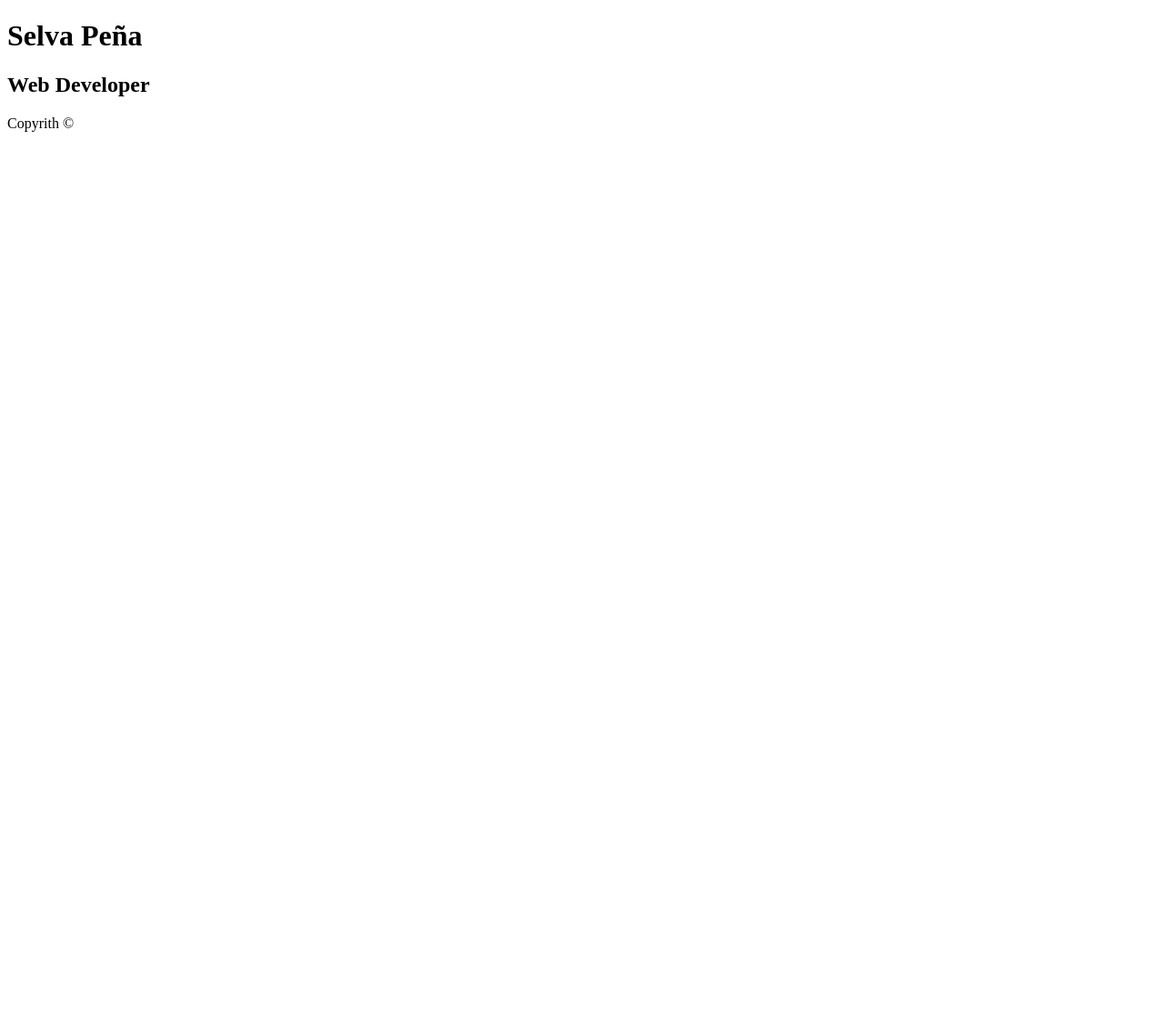
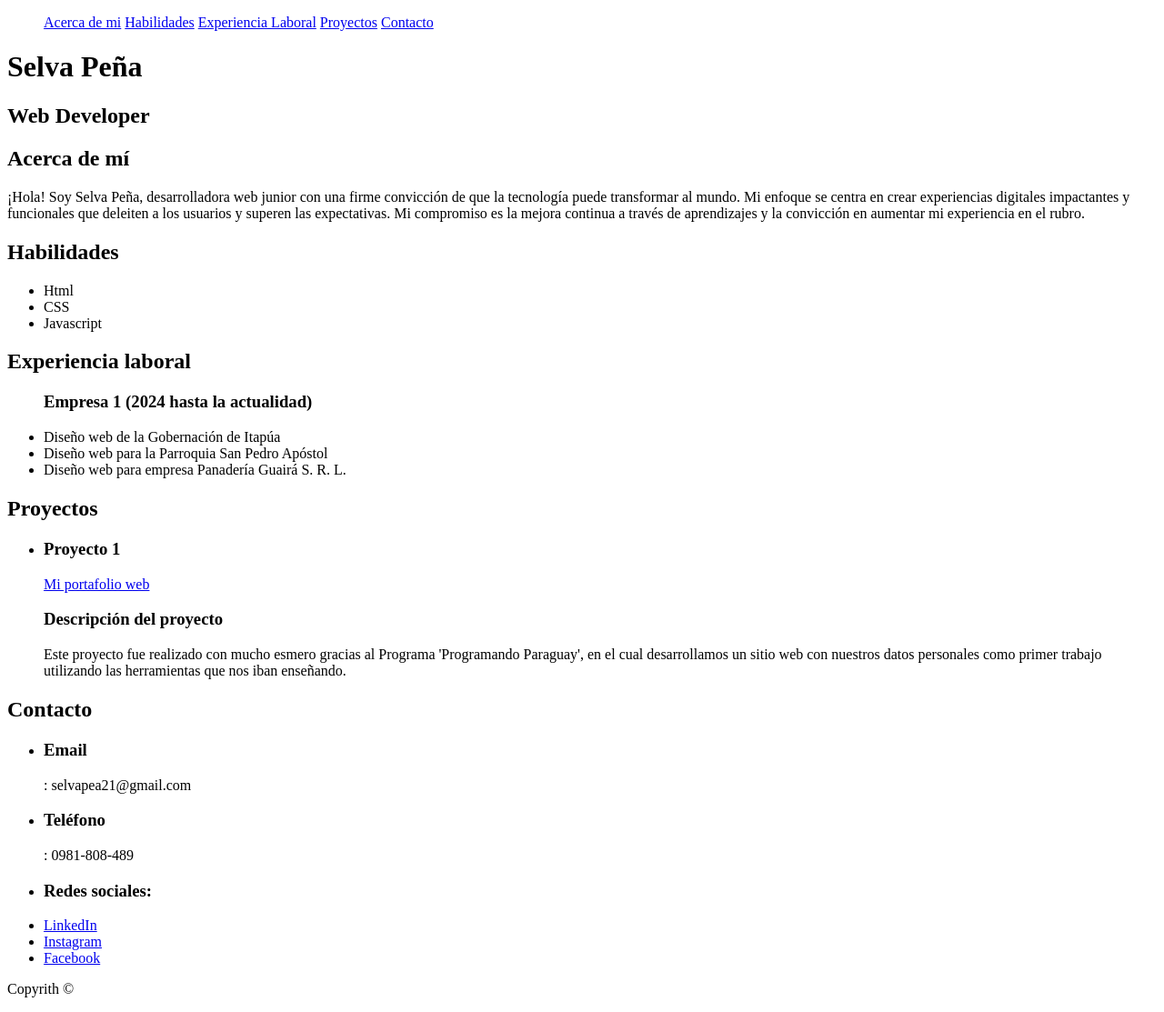
Before and after one commit to Selvapea/Miport, a plain HTML site: page index.html in a window 1280 px wide. Shown: the whole page at 91% size. Before the commit the page ends 800 px from the top, so only its background shows below. Drawn offline with Linux system fonts and the light colour scheme.

Commit message:
Add files via upload

```diff
--- a/index.html
+++ b/index.html
@@ -5,10 +5,69 @@
     </head>
     <body>
         <header>
+            <nav>
+                <ul>
+                    <a href="#acerca-de-mi">Acerca de mi</a>
+                    <a href="#habilidades">Habilidades</a>
+                    <a href="#experiencia-laboral">Experiencia Laboral</a>
+                    <a href="#proyectos">Proyectos</a>
+                    <a href="#contacto">Contacto</a>
+                </ul>
+            </nav>
             <h1>Selva Peña</h1>
             <h2>Web Developer</h2>
         </header>
-        <main></main>
+        <main>
+            <section id="acerca-de-mi">
+                <h2>Acerca de mí</h2>
+                <p> ¡Hola! Soy Selva Peña,  desarrolladora web junior con una firme convicción de que la tecnología puede transformar al mundo. Mi enfoque se centra en crear experiencias digitales impactantes y funcionales que deleiten a los usuarios y superen las expectativas. Mi compromiso es la mejora continua a través de aprendizajes y la convicción en aumentar mi experiencia en el rubro.
+                </p>
+            </section>
+            <section id="habilidades">
+                <h2>Habilidades</h2>
+                <ul>
+                    <li>Html</li>
+                    <li>CSS</li>
+                    <li>Javascript</li>
+                </ul>
+            </section>
+            <section id="experiencia-laboral">
+                <h2>Experiencia laboral</h2>
+                <ul> <h3>Empresa 1 (2024 hasta la actualidad)</h3>
+                    <li>Diseño web de la Gobernación de Itapúa</li>
+                    <li>Diseño web para la Parroquia San Pedro Apóstol</li>
+                    <li>Diseño web para empresa Panadería Guairá S. R. L.</li>
+                </ul>
+            </section>
+            <section id="proyectos">
+                <h2>Proyectos</h2>
+                <ul>
+                    <li>
+                        <h3>Proyecto 1</h3>
+                        <a href="https://selvapea.github.io/Miport/">Mi portafolio web</a>
+
+                    <p> <h3>Descripción del proyecto</h3>
+                        Este proyecto fue realizado con mucho esmero gracias al Programa 'Programando Paraguay', en el cual desarrollamos un sitio web con nuestros datos personales como primer trabajo utilizando las herramientas que nos iban enseñando.
+                    </p>
+                    </li>
+                </ul>
+            </section>
+            <section id="contacto">
+                <h2>Contacto</h2>
+                <ul>
+                    <li><h3>Email</h3>: selvapea21@gmail.com</li>
+                    <li><h3>Teléfono</h3>: 0981-808-489</li>
+                    <li><h3>Redes sociales:</h3>
+                        <li>
+                            <a href="https://www.linkedin.com/in/selva-pe%C3%B1a-698655241/">LinkedIn</a></li>
+                        <li>
+                            <a href="https://www.instagram.com/selvipg/">Instagram</a></li>
+                        <li>
+                            <a href="https://www.facebook.com/selvita.pena1/?locale=es_LA">Facebook</a></li>
+                    </li>
+                </ul>
+            </section>
+        </main>
         <footer>
             <p>Copyrith &copy</p>
         </footer>
```
